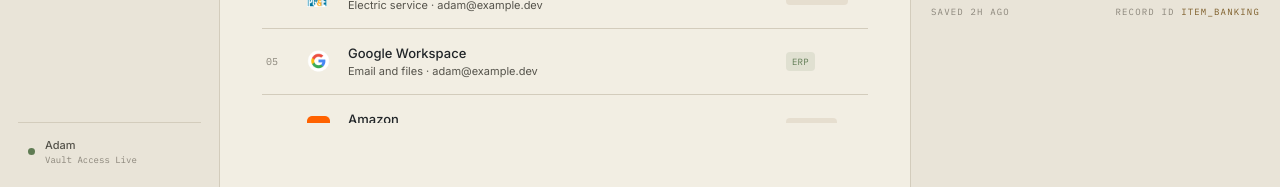
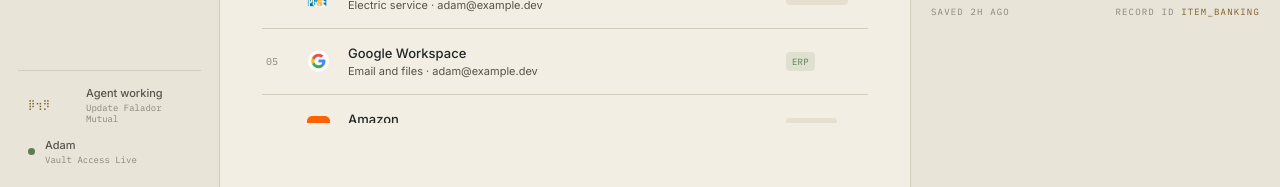
Before and after one commit to Baine-Industries/agent-login-design-lab, a React (Vite) app in the folder prototype/: page / in a window 1280 px wide. Shown: the part 613-800 px from the top of the page. Built offline with nearby package versions, Linux system fonts and the light colour scheme.

Commit message:
Add Agent Working sidebar status

```diff
--- a/prototype/src/App.jsx
+++ b/prototype/src/App.jsx
@@ -660,8 +660,14 @@ function App() {
         </div>
         <SpaceNav spaces={spaces} activeSpace={activeSpace} onSelect={selectSpace} onAddSpace={openCreateSpace} openMenuId={spaceMenuId} onToggleMenu={(spaceId) => setSpaceMenuId((current) => current === spaceId ? null : spaceId)} onSpaceAction={openSpaceAction} onActivity={() => { setSpaceMenuId(null); setModal("activity"); }} onSettings={() => { setSpaceMenuId(null); setModal("settings"); }} activityCount={activityCount} />
         <div className="sidebar-foot">
-          <span className={`status-dot ${!selectedSpace ? "status-dot--neutral" : selectedSpace.accessLive ? "" : "status-dot--offline"}`} />
-          <div><strong>{currentUser}</strong><small>{!selectedSpace ? "No Space Selected" : selectedSpace.accessLive ? "Vault Access Live" : "No Vault Access"}</small></div>
+          <div className="sidebar-agent-status" aria-label="Agent working">
+            <span className="agent-working-animation" aria-hidden="true" />
+            <div><strong>Agent working</strong><small>Update Falador Mutual</small></div>
+          </div>
+          <div className="sidebar-user-status">
+            <span className={`status-dot ${!selectedSpace ? "status-dot--neutral" : selectedSpace.accessLive ? "" : "status-dot--offline"}`} />
+            <div><strong>{currentUser}</strong><small>{!selectedSpace ? "No Space Selected" : selectedSpace.accessLive ? "Vault Access Live" : "No Vault Access"}</small></div>
+          </div>
         </div>
       </aside>
 
--- a/prototype/src/styles.css
+++ b/prototype/src/styles.css
@@ -63,7 +63,26 @@ button:focus-visible, input:focus-visible, select:focus-visible { outline: 2px s
 .space-menu button.is-danger:hover { color: var(--rust); }
 .nav-active-dot { width: 6px; height: 6px; flex: none !important; border-radius: 50%; background: var(--moss); }
 .nav-rule { height: 1px; margin: 24px 10px 12px; background: var(--hairline); }
-.sidebar-foot { display: flex; align-items: center; gap: 10px; margin-top: auto; padding: 15px 10px 2px; border-top: 1px solid var(--hairline); color: var(--ink-muted); }
+.sidebar-foot { display: grid; gap: 14px; margin-top: auto; padding: 15px 10px 2px; border-top: 1px solid var(--hairline); color: var(--ink-muted); }
+.sidebar-agent-status { display: flex; align-items: center; gap: 10px; }
+.sidebar-agent-status strong, .sidebar-agent-status small { display: block; font-size: calc(11px * var(--type-scale)); font-weight: 500; }
+.sidebar-agent-status small { margin-top: 2px; color: var(--ink-faint); font-family: var(--mono); font-size: calc(9px * var(--type-scale)); }
+.sidebar-user-status { display: flex; align-items: center; gap: 10px; }
+.agent-working-animation { width: 48px; flex: none; overflow: hidden; color: var(--gold); font-family: var(--mono); font-size: 10px; line-height: 1; white-space: nowrap; }
+.agent-working-animation::before { content: "⡿⢲⡻"; animation: braille-random 1800ms steps(1) infinite; }
+@keyframes braille-random {
+  0%, 100% { content: "⡿⢲⡻"; }
+  12.5% { content: "⡡⡤⡊"; }
+  25% { content: "⢇⡈⣙"; }
+  37.5% { content: "⠾⢫⢂"; }
+  50% { content: "⢂⠹⡍"; }
+  62.5% { content: "⣱⣄⢾"; }
+  75% { content: "⣘⡆⢬"; }
+  87.5% { content: "⢤⡶⣱"; }
+}
+@media (prefers-reduced-motion: reduce) {
+  .agent-working-animation::before { animation: none; content: "⠿"; }
+}
 .sidebar-foot strong, .sidebar-foot small { display: block; font-size: calc(11px * var(--type-scale)); font-weight: 500; }
 .sidebar-foot small { margin-top: 2px; color: var(--ink-faint); font-family: var(--mono); font-size: calc(9px * var(--type-scale)); }
 .status-dot, .source-dot { width: 7px; height: 7px; flex: none; border-radius: 50%; background: var(--moss); }
```
